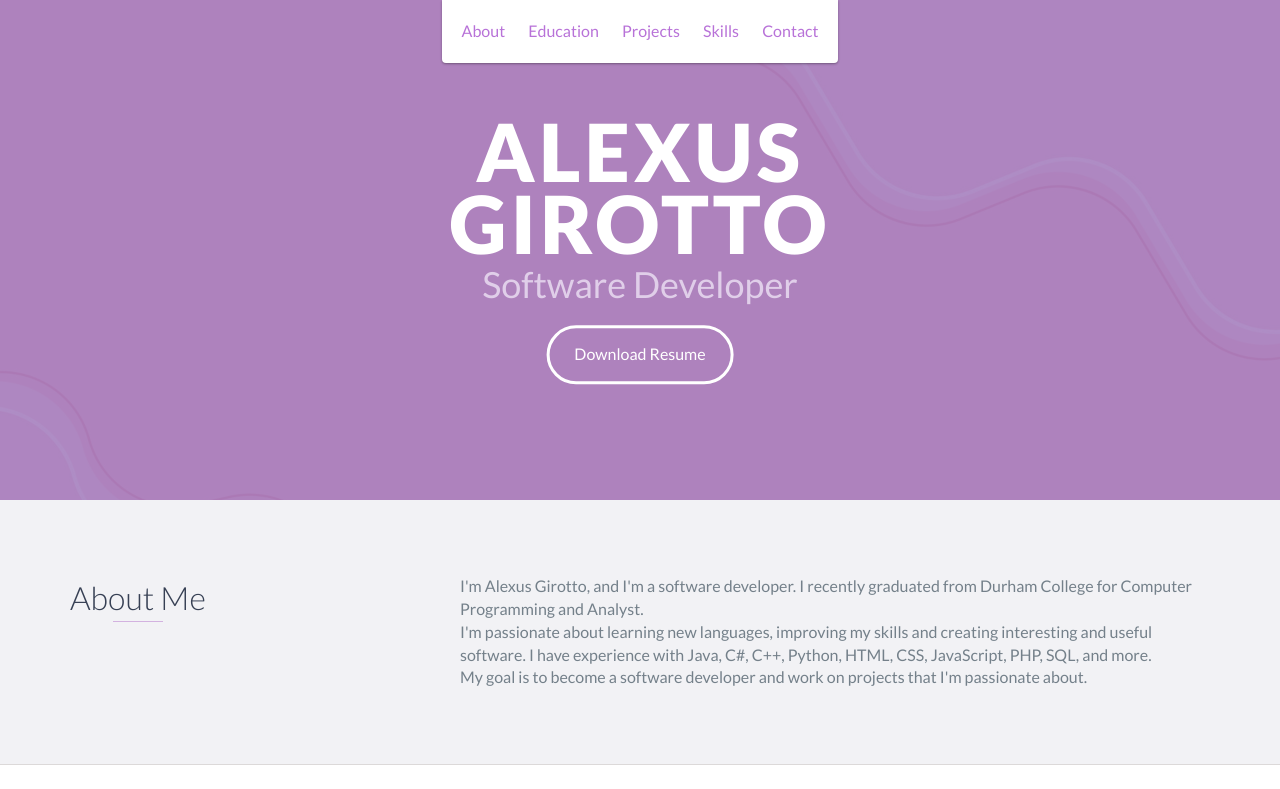
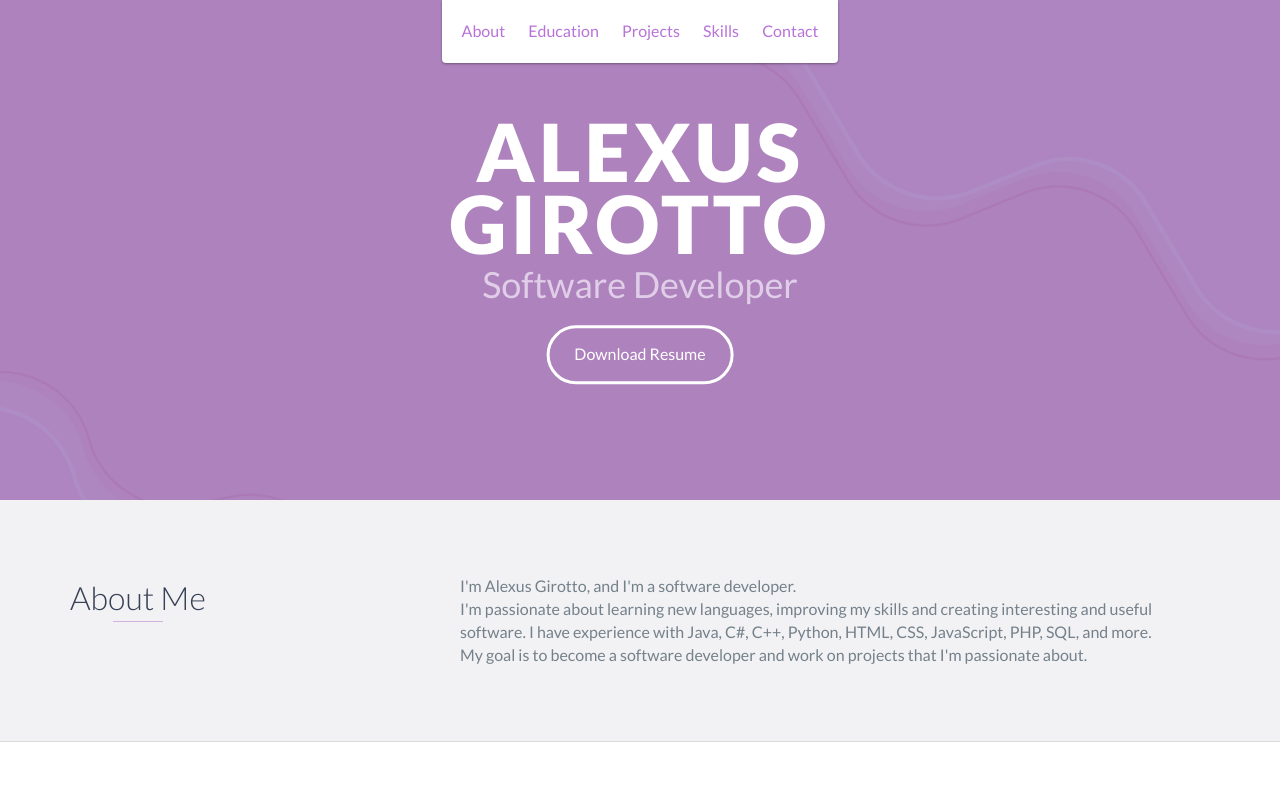
Before and after one commit to Otakubuns/otakubuns.github.io, a website: page index.html in a window 1280 px wide. Shown: the top 789 px of the page. Drawn offline with nearby package versions, Linux system fonts and the light colour scheme.

Commit message:
made current

```diff
--- a/index.html
+++ b/index.html
@@ -64,7 +64,7 @@
                 </div>
                 <div class="col-md-8">
                     <p>
-                        I'm Alexus Girotto, and I'm a software developer. I recently graduated from Durham College for Computer Programming and Analyst.
+                        I'm Alexus Girotto, and I'm a software developer.
                         <br>I'm passionate about learning new languages, improving my skills and creating interesting and useful software. I have experience with Java, C#, C++, Python, HTML, CSS, JavaScript, PHP, SQL, and more.
                         <br>My goal is to become a software developer and work on projects that I'm passionate about.
                 </div>
```
